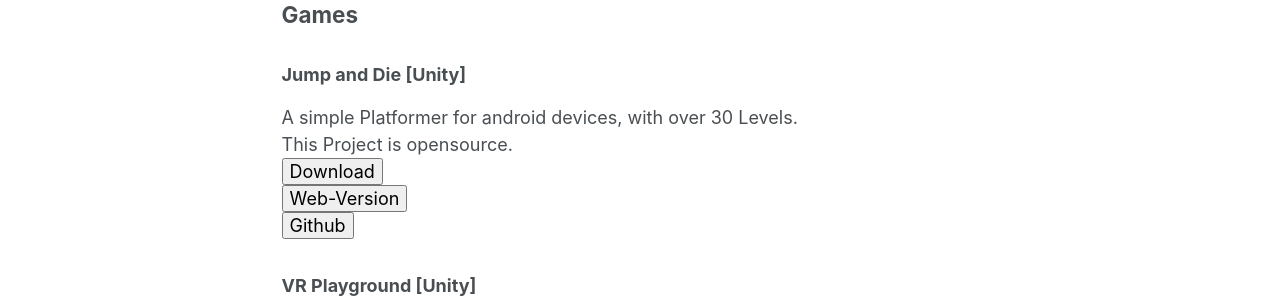
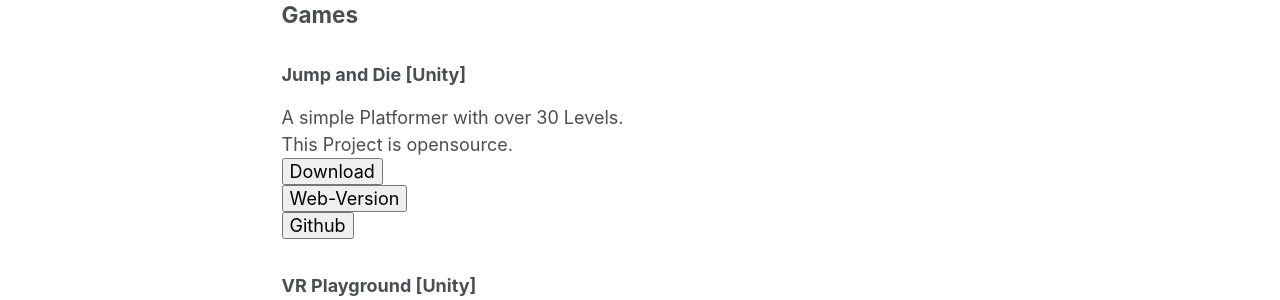
Before and after one commit to Janik313/janik313.github.io, a Jekyll site: the page built from _pages/downloads.md, in a window 1280 px wide. Shown: the part 289-589 px from the top of the page. Built offline with Jekyll 4.4.1, drawn with Linux system fonts in a browser that asks for light colours.

Commit message:
Update downloads.md

```diff
--- a/_pages/downloads.md
+++ b/_pages/downloads.md
@@ -24,7 +24,7 @@
 <h2>Games</h2>
 
 <h3>Jump and Die [Unity]</h3>
-A simple Platformer for android devices, with over 30 Levels.
+A simple Platformer with over 30 Levels.
 <br>This Project is opensource.
 <br><button onclick="window.location.href='https://github.com/Janik313/JumpAndDie/raw/master/JumpAndDie.apk'">Download</button>
 <br><button onclick="window.location.href='https://janik313.github.io/JumpAndDie-WebVersion/'">Web-Version</button>
```
